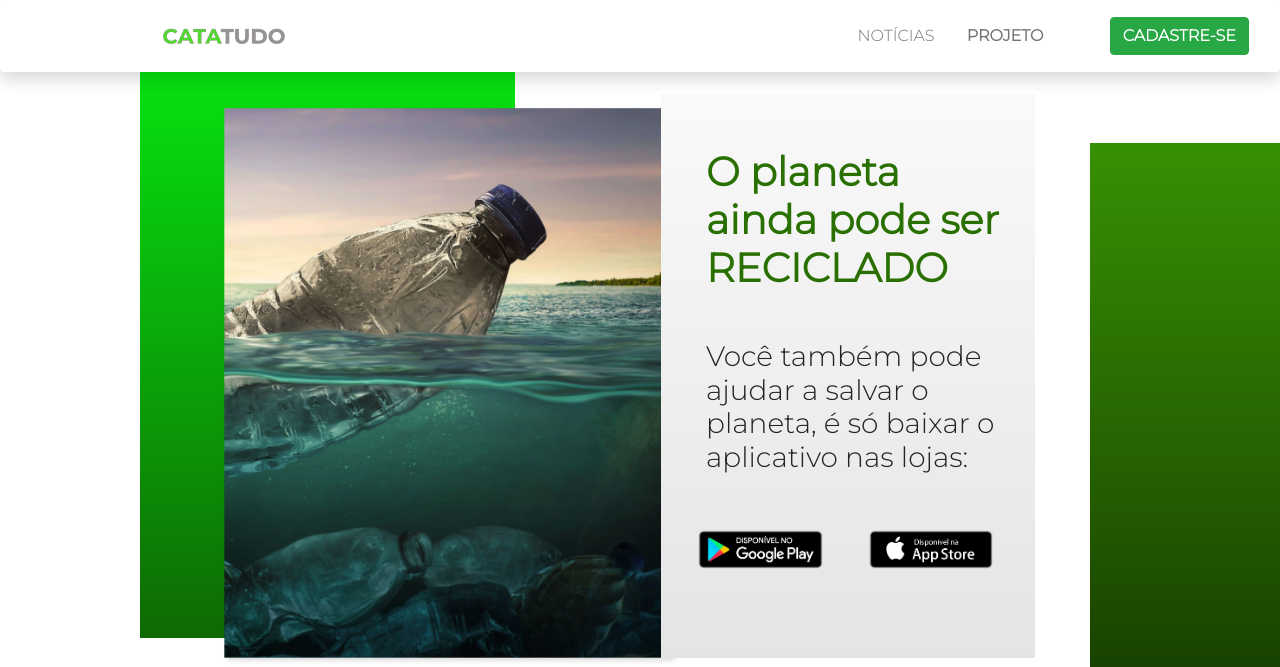
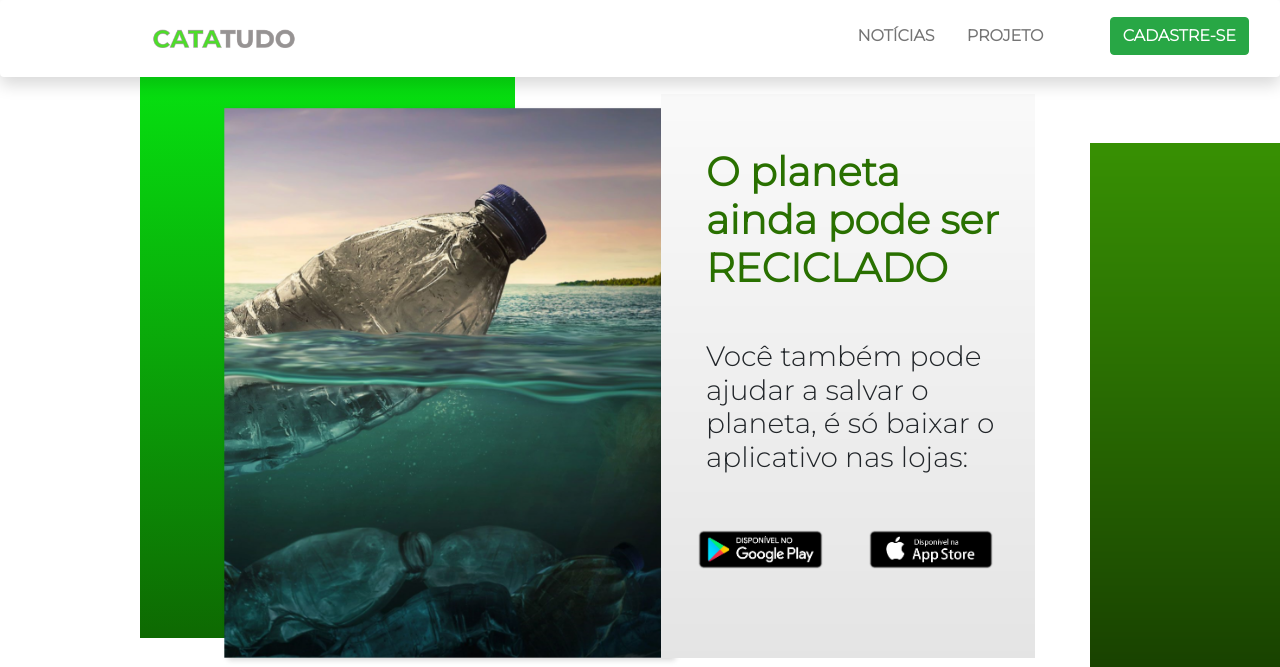
Before and after one commit to renatacarrillo/PORTAL-CATATUDO, a PHP site: page /index.php in a window 1280 px wide; the page is wider, and only the part inside the window is pictured. Shown: the top 667 px of that part. Run offline with PHP 8.4, Linux system fonts and the light colour scheme; some libraries are stand-ins or nearby versions.

Commit message:
mudanças básicas no css da home

```diff
--- a/css/style.css
+++ b/css/style.css
@@ -335,7 +335,7 @@ footer {
 
   /* ESTILIZAÇÕES DO HEADER */
   .img-logotipo {
-    width: 150px;
+    width: 170px;
   }
 
   header {
--- a/includes/header.php
+++ b/includes/header.php
@@ -11,7 +11,7 @@ if (!defined('SITE_PATH')) {
         <a href='index.php'><img src='./IMAGENS/CATATUDO1.png' class='img-logotipo btn btn-link' alt='Logotipo CATATUDO'></a>
       </div>
       <nav class='col-sm-12 col-md-8 text-right'>
-        <a href='noticias.php' type='button' class='efeito3 btn corbtn successfont-weight-bold'>NOTÍCIAS</a>
+        <a href='noticias.php' type='button' class='efeito3 btn corbtn font-weight-bold'>NOTÍCIAS</a>
         <a href='projeto.php' type='button' class='efeito3 btn corbtn font-weight-bold'>PROJETO</a>
         <!-- <a href='cadastro.php' type='button' class='efeito3 btn corbtn font-weight-bold'>CADASTRE-SE</a> -->
         <!-- botão via jquery -->
--- a/index.php
+++ b/index.php
@@ -121,6 +121,7 @@
             </div>
         </div>
       </div>
+    </div>
 
 
       <div class="row efeito2">
@@ -149,7 +150,7 @@
               <i class="fas fa-globe-americas posi-mob-ind-ul"></i>
             </div>
           </div>
-
+      </div>
     </div>
   </section>
 
```
